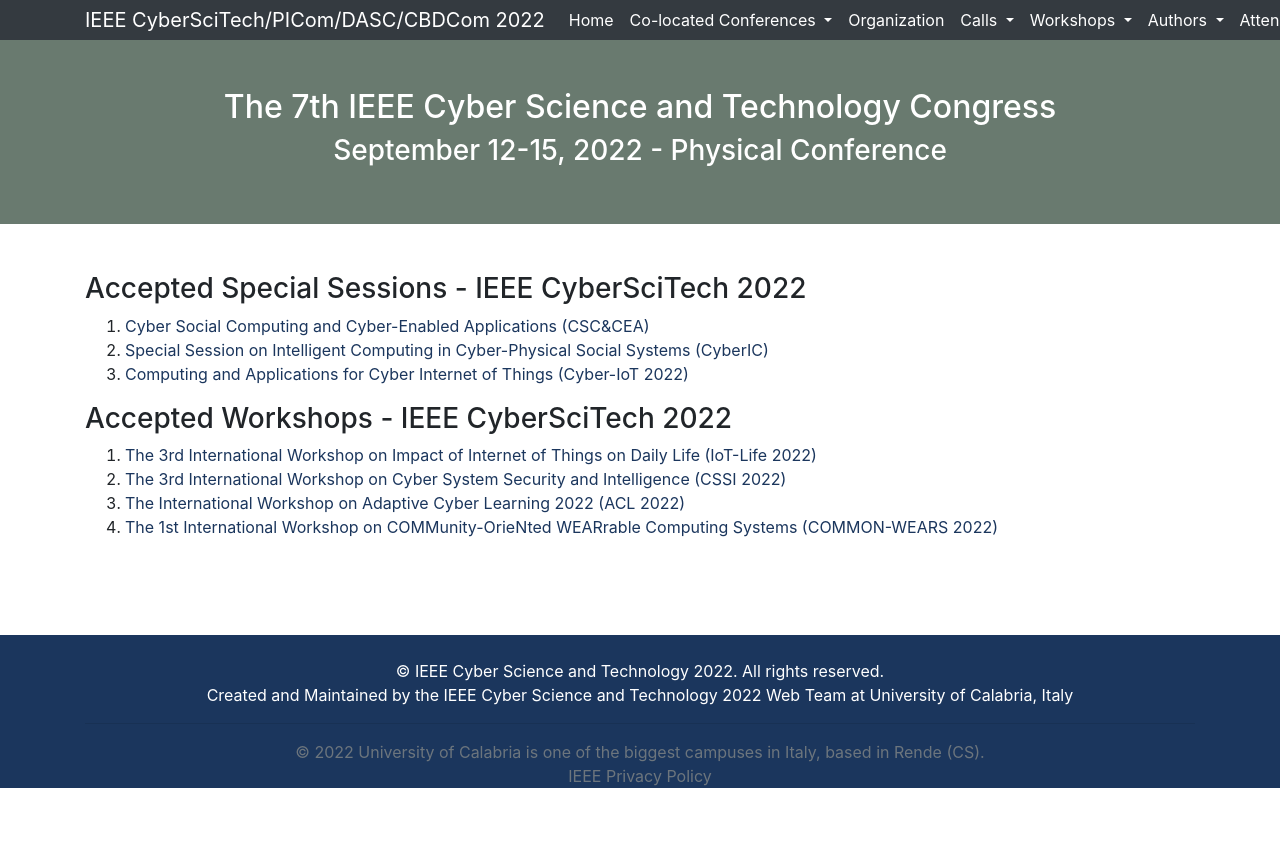
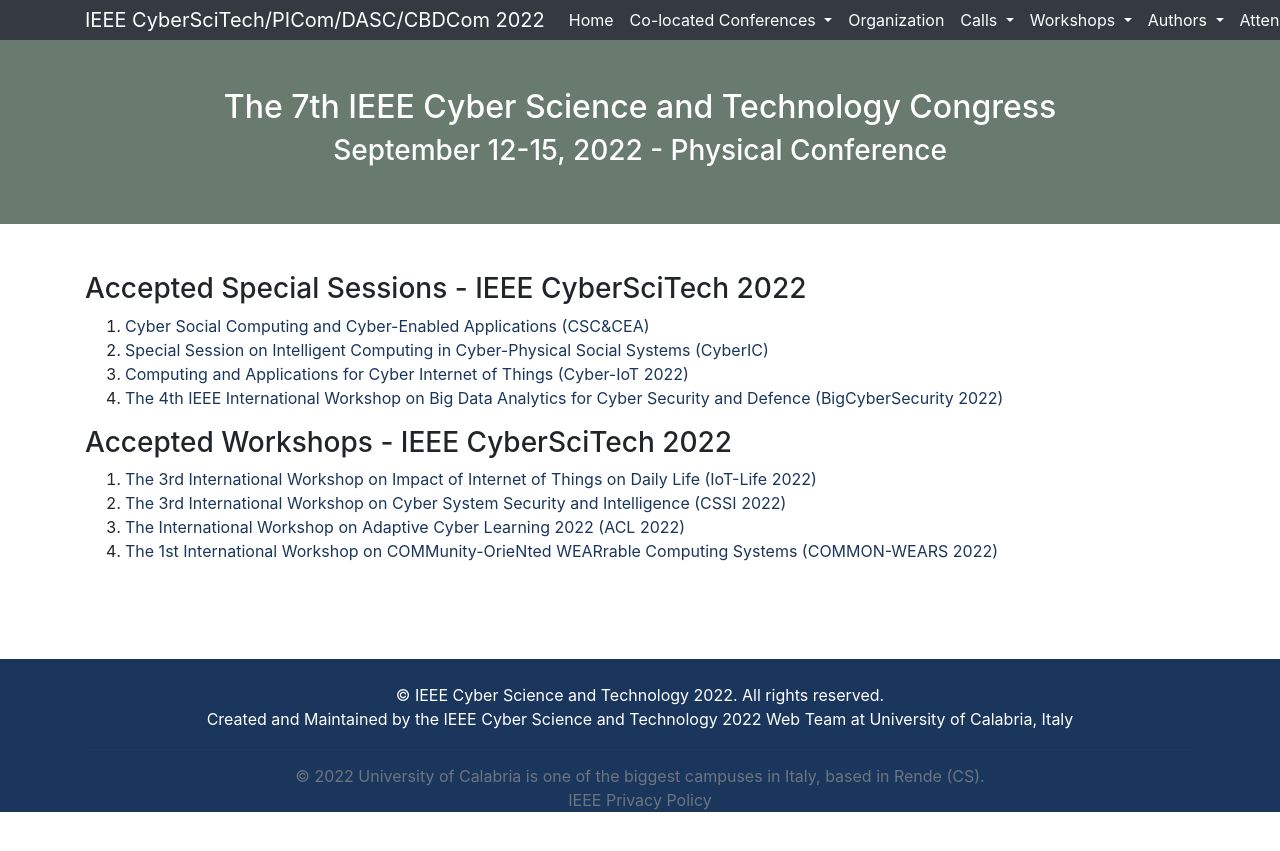
Before and after one commit to cyber-science/2022, a Jekyll site: the page built from _pages/cyberscitech/acceptworkshops.md, in a window 1280 px wide. Shown: the top 851 px of the page. Built offline with Jekyll 4.4.1, drawn with Linux system fonts in a browser that asks for light colours.

Commit message:
A workshop brought back from DASC to CyberSciTech

```diff
--- a/_pages/cyberscitech/acceptworkshops.md
+++ b/_pages/cyberscitech/acceptworkshops.md
@@ -10,6 +10,7 @@
 <li><a href="/2022/assets/files/ws-ss/cst/CSC-CEA2022_CFP.pdf" target=_new>Cyber Social Computing and Cyber-Enabled Applications (CSC&CEA)</a></li>
 <li><a href="/2022/assets/files/ws-ss/cst/CyberIC2022_CFP.pdf" target=_new>Special Session on Intelligent Computing in Cyber-Physical Social Systems (CyberIC)</a></li>
 <li><a href="/2022/assets/files/ws-ss/cst/Cyber-IoT2022_CFP.pdf" target=_new>Computing and Applications for Cyber Internet of Things (Cyber-IoT 2022)</a></li>
+<li><a href="/2022/assets/files/ws-ss/cst/BigCyberSecurity2022_CFP.pdf" target=_new>The 4th IEEE International Workshop on Big Data Analytics for Cyber Security and Defence (BigCyberSecurity 2022)</a></li>
 </ol>
 
 
```
Also changed, not shown: _pages/dasc/acceptworkshops.md (+0 -1 lines).
